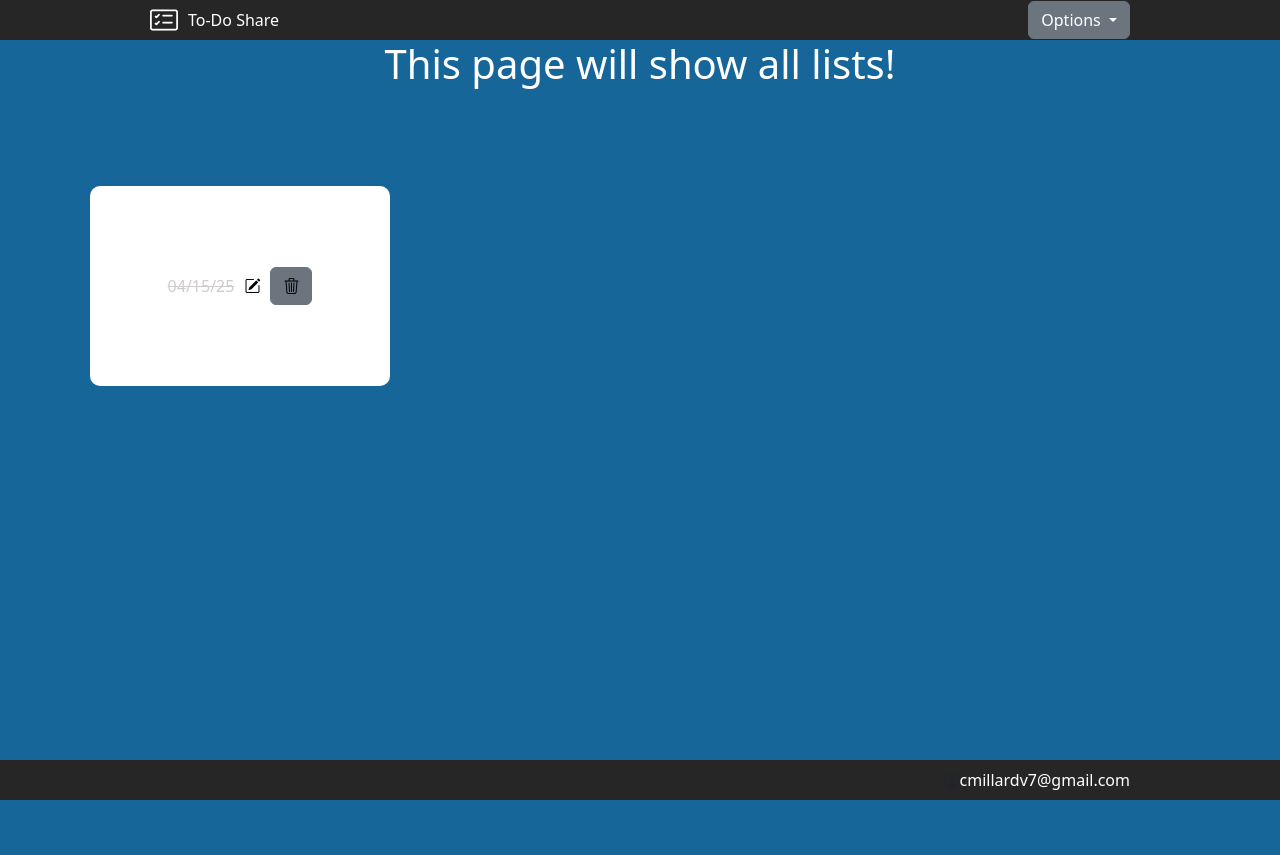
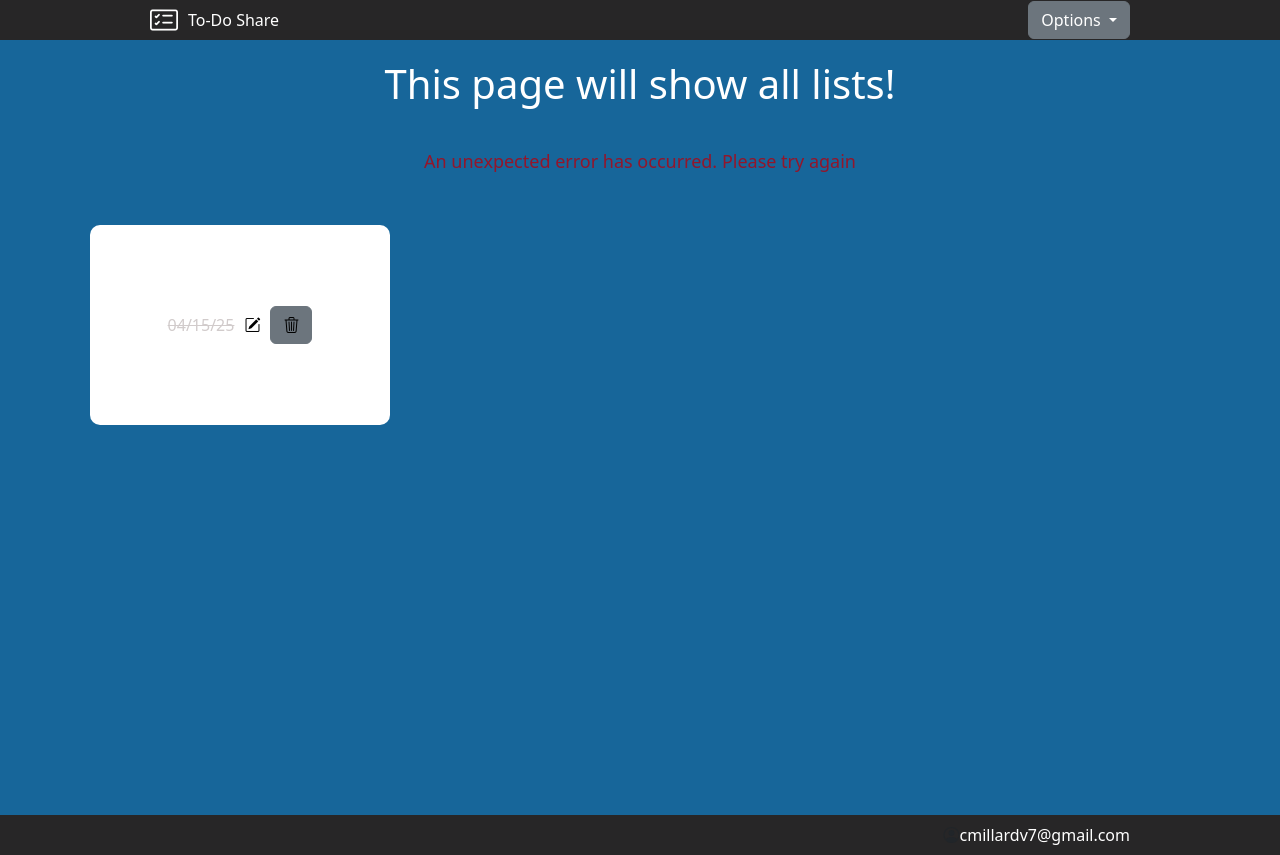
Before and after one commit to BolognaKenshin/to-do-list, a Flask app: a page that uses templates/lists.html in a window 1280 px wide. Before the commit the page ends 800 px from the top, so only its background shows below. Run offline with Flask 3, Linux system fonts and the light colour scheme; a user stored in the database is signed in; some libraries are stand-ins or nearby versions.

Commit message:
Dev Branch - Basic error handling added for queries

```diff
--- a/main.py
+++ b/main.py
@@ -93,42 +93,49 @@ def homepage():
 @app.route("/sign-up", methods=["GET", "POST"])
 def sign_up():
     form = NewUserForm()
+    error = request.args.get('error_message')
     if form.validate_on_submit():
-        result = db.session.execute(db.select(Users).where(Users.email == form.email.data))
-        user = result.scalar()
-        if user:
-            flash("An account using that email already exists.")
-            return redirect(url_for('log_in'))
-        hs_password = generate_password_hash(password=request.form.get('password'), method='pbkdf2:sha256', salt_length=8)
-
-        new_user = Users(
-            email = request.form.get('email'),
-            password = hs_password)
-
-        db.session.add(new_user)
-        db.session.commit()
-        login_user(new_user)
-        print('registered and logging in!')
-        return redirect(url_for('all_lists'))
-    return render_template("signup.html", form=form)
+        try:
+            result = db.session.execute(db.select(Users).where(Users.email == form.email.data))
+            user = result.scalar()
+            if user:
+                flash("An account using that email already exists.")
+                return redirect(url_for('log_in'))
+            hs_password = generate_password_hash(password=request.form.get('password'), method='pbkdf2:sha256', salt_length=8)
+            new_user = Users(
+                email = request.form.get('email'),
+                password = hs_password)
+            db.session.add(new_user)
+            db.session.commit()
+            login_user(new_user)
+            return redirect(url_for('all_lists'))
+        except Exception:
+            e = "An unexpected error has occurred. Please try again."
+            return redirect(url_for('sign_up', error_message=e))
+    return render_template("signup.html", form=form, error_message=error)
 
 @app.route("/log-in", methods=["GET", "POST"])
 def log_in():
     form = LoginForm()
+    e = request.args.get('error_message')
     if form.validate_on_submit():
         email = request.form.get('email')
         password = request.form.get('password')
-        result = db.session.execute(db.select(Users).where(Users.email == email))
-        user = result.scalar()
-        if not user:
-            flash("No account exists under the provided email address.")
-        elif not check_password_hash(user.password, password):
-            flash("The password entered is invalid.")
-        else:
-            login_user(user)
-            print('logging in!')
-            return redirect(url_for('all_lists'))
-    return render_template("login.html", form=form)
+        try:
+            result = db.session.execute(db.select(Users).where(Users.email == email))
+            user = result.scalar()
+            if not user:
+                flash("No account exists under the provided email address.")
+            elif not check_password_hash(user.password, password):
+                flash("The password entered is invalid.")
+            else:
+                login_user(user)
+                print('logging in!')
+                return redirect(url_for('all_lists'))
+        except Exception:
+            e = "An unexpected error has occurred. Please try again."
+            return redirect(url_for('log_in', error_message=e))
+    return render_template("login.html", form=form, error_message=e)
 
 @app.route("/logout")
 def logout():
@@ -138,6 +145,7 @@ def logout():
 # Route for displaying all lists user has generated
 @app.route("/all")
 def all_lists():
+    error_message=request.args.get('error_message')
     session['list_items'] = []
     ongoing_lists = []
     finished_lists = []
@@ -147,7 +155,7 @@ def all_lists():
             finished_lists.append(list)
         else:
             ongoing_lists.append(list)
-    return render_template("lists.html", current_user=current_user, finished_lists=finished_lists, ongoing_lists=ongoing_lists)
+    return render_template("lists.html", current_user=current_user, finished_lists=finished_lists, ongoing_lists=ongoing_lists, error_message=error_message)
 
 # Generated page for naming the list - Checks if the name exists before letting you submit and go to new_list()
 # List name is stored in flask session
@@ -165,16 +173,16 @@ def name_list():
             if not rename == 'rename':
                 session['list_name'] = name_form.to_do_name.data
                 return redirect(url_for('new_list'))
-
             else:
                 list_url_id = request.args.get('url_id')
-                list_to_rename = db.session.execute(db.Select(ListName).where(ListName.list_url_id == list_url_id)).scalar()
-                list_to_rename.list_name = l_name
-                db.session.commit()
-                return redirect(url_for('edit_list', list_url_id=list_url_id))
-
-        else:
-                flash("There is another list with that name registered to your account.")
+                try:
+                    list_to_rename = db.session.execute(db.Select(ListName).where(ListName.list_url_id == list_url_id)).scalar()
+                    list_to_rename.list_name = l_name
+                    db.session.commit()
+                    return redirect(url_for('edit_list', list_url_id=list_url_id))
+                except Exception:
+                    error_message = "An unexpected error has occurred. Please try again"
+                    return redirect(url_for('all_lists', error_message=error_message))
     return render_template('name-list.html', current_user=current_user, name_form=name_form, rename=rename)
 
 # Generated after naming your list, lets you create to-do items - Stores them in flask session
@@ -198,31 +206,32 @@ def new_list():
 @app.route("/edit-list/<list_url_id>", methods=["GET", "POST"])
 def edit_list(list_url_id):
     item_form = ToDoItemForm()
-    list_to_edit = db.session.execute(db.Select(ListName).where(ListName.list_url_id == list_url_id)).scalar()
-    if session['first_access'] == True:
-        session['first_access'] = False
-        session['list_url_id'] = list_url_id
-        session['list_name'] = list_to_edit.list_name
-        session['list_items'] = []
-        for task in list_to_edit.list_items:
-            item = {"task": task.item,
-                    "importance": task.is_important,
-                    "finished": task.is_done,
-                    "order_num": task.order_num,}
-            session['list_items'].append(item)
-    if item_form.validate_on_submit():
-        new_item = {"task":item_form.task.data,
-                    "order_num": len(session['list_items']),
-                    "importance": False,
-                    "finished": False,}
-        session['list_items'].append(new_item)
-        session.modified = True
+    try:
+        list_to_edit = db.session.execute(db.Select(ListName).where(ListName.list_url_id == list_url_id)).scalar()
+        if session['first_access'] == True:
+            session['first_access'] = False
+            session['list_url_id'] = list_url_id
+            session['list_name'] = list_to_edit.list_name
+            session['list_items'] = []
+            for task in list_to_edit.list_items:
+                item = {"task": task.item,
+                        "importance": task.is_important,
+                        "finished": task.is_done,
+                        "order_num": task.order_num,}
+                session['list_items'].append(item)
+        if item_form.validate_on_submit():
+            new_item = {"task":item_form.task.data,
+                        "order_num": len(session['list_items']),
+                        "importance": False,
+                        "finished": False,}
+            session['list_items'].append(new_item)
+            session.modified = True
+    except Exception:
+        error_message = "An unexpected error has occurred. Please try again"
+        return redirect(url_for('all_lists', error_message=error_message))
     current_url = request.url
     return render_template('edit-list.html', current_user=current_user, list=list_to_edit,
                            item_form=item_form, tasks=session['list_items'], current_url=current_url)
-
-
-
 
 
 # Route for saving a new list
@@ -232,61 +241,67 @@ def save_list():
     l_name = session['list_name']
     # If a new list is being saved, variable is defined from 'new-list.html'
     if is_new_list == "True":
-        session['list_url_id'] = generate_url_id()
-        l_url_id = session['list_url_id']
-        new_list_name = ListName(
-            list_name=l_name,
-            list_url_id=l_url_id,
-        )
-        current_user.list_names.append(new_list_name)
+        try:
+            session['list_url_id'] = generate_url_id()
+            l_url_id = session['list_url_id']
+            new_list_name = ListName(
+                list_name=l_name,
+                list_url_id=l_url_id,
+            )
+            current_user.list_names.append(new_list_name)
 
-        # Save index is to properly reference ascending item names (item 1, item 2, item 3)
-        save_index = 0
-        for item in session['list_items']:
-            new_item = ToDoItem(
-                item=item['task'],
-                list_name=new_list_name,
-                order_num=save_index,
-                is_important=False,
-                is_done=False,
-            )
-            db.session.add(new_item)
-            save_index += 1
+            # Save index is to properly reference ascending item names (item 1, item 2, item 3)
+            save_index = 0
+            for item in session['list_items']:
+                new_item = ToDoItem(
+                    item=item['task'],
+                    list_name=new_list_name,
+                    order_num=save_index,
+                    is_important=False,
+                    is_done=False,
+                )
+                db.session.add(new_item)
+                save_index += 1
+        except Exception:
+            error_message = "An unexpected error has occurred. Please try again"
+            return redirect(url_for('all_lists', error_message=error_message))
     # If new_list is "False," which is set in 'edit-list.html'
     else:
-        list_to_edit = db.session.execute(db.Select(ListName).where(ListName.list_url_id == session['list_url_id'])).scalar()
-        if list_to_edit not in current_user.list_names:
-            db.session.execute(relationships_table.insert().values(
-                user_id=current_user.id,
-                list_name_id=list_to_edit.id,
-            ))
-        list_to_edit.list_name = session['list_name']
-        # This section triggers when saving a list after deleting items.
-        if len(list_to_edit.list_items) > len(session['list_items']):
-            for i in range(len(list_to_edit.list_items)):
-                if i < len(session['list_items']):
-                    continue
+        try:
+            list_to_edit = db.session.execute(db.Select(ListName).where(ListName.list_url_id == session['list_url_id'])).scalar()
+            if list_to_edit not in current_user.list_names:
+                db.session.execute(relationships_table.insert().values(
+                    user_id=current_user.id,
+                    list_name_id=list_to_edit.id,
+                ))
+            list_to_edit.list_name = session['list_name']
+            # This section triggers when saving a list after deleting items.
+            if len(list_to_edit.list_items) > len(session['list_items']):
+                for i in range(len(list_to_edit.list_items)):
+                    if i < len(session['list_items']):
+                        continue
+                    else:
+                        db.session.delete(list_to_edit.list_items[i])
+            for i in range(len(session['list_items'])):
+                # To catch if there are more tasks being saved to an existing list
+                if i < len(list_to_edit.list_items):
+                    item = list_to_edit.list_items[i]
+                    item.item = session['list_items'][i]['task']
+                    item.is_important= session['list_items'][i]['importance']
+                    item.is_done = session['list_items'][i]['finished']
+                    item.order_num = session['list_items'][i]['order_num']
                 else:
-                    db.session.delete(list_to_edit.list_items[i])
-        for i in range(len(session['list_items'])):
-            # To catch if there are more tasks being saved to an existing list
-            if i < len(list_to_edit.list_items):
-                item = list_to_edit.list_items[i]
-                item.item = session['list_items'][i]['task']
-                item.is_important= session['list_items'][i]['importance']
-                item.is_done = session['list_items'][i]['finished']
-                item.order_num = session['list_items'][i]['order_num']
-            else:
-                new_item = ToDoItem(
-                    item=session['list_items'][i]['task'],
-                    list_name=list_to_edit,
-                    order_num=session['list_items'][i]['order_num'],
-                    is_important=session['list_items'][i]['importance'],
-                    is_done=session['list_items'][i]['finished']
-                )
-                db.session.add(new_item)
-
-
+                    new_item = ToDoItem(
+                        item=session['list_items'][i]['task'],
+                        list_name=list_to_edit,
+                        order_num=session['list_items'][i]['order_num'],
+                        is_important=session['list_items'][i]['importance'],
+                        is_done=session['list_items'][i]['finished']
+                    )
+                    db.session.add(new_item)
+        except Exception:
+            error_message = "An unexpected error has occurred. Please try again"
+            return redirect(url_for('all_lists', error_message=error_message))
     db.session.commit()
     return redirect(url_for("all_lists", current_user=current_user))
 
@@ -294,9 +309,13 @@ def save_list():
 @app.route("/delete-list", methods=["GET"])
 def delete_list():
     list_id = request.args.get('list_name_id')
-    list_to_delete = db.get_or_404(ListName, list_id)
-    db.session.delete(list_to_delete)
-    db.session.commit()
+    try:
+        list_to_delete = db.get_or_404(ListName, list_id)
+        db.session.delete(list_to_delete)
+        db.session.commit()
+    except Exception:
+        error_message = "An unexpected error has occurred. Please try again"
+        return redirect(url_for('all_lists', error_message=error_message))
     return redirect(url_for('all_lists'))
 
 @app.route("/change-importance")
--- a/static/css/styles.css
+++ b/static/css/styles.css
@@ -5,6 +5,7 @@ a {
 #all-lists-headline {
     color: white;
     text-align: center;
+    margin: 20px 0;
 }
 
 #all-lists-main{
@@ -14,6 +15,15 @@ a {
 .popover {
     height: 200px;
     width: 200px;
+}
+
+.error_message {
+    color: rgb(147, 22, 43);
+    font-size: 18px;
+    font-weight: 500;
+    text-align: center;
+    margin-top: 40px;
+    margin-bottom: 40px;
 }
 
 .form {
@@ -140,7 +150,7 @@ html, body {
     flex-wrap: wrap;
     width: 100%;
     min-height: calc(100vh - 200px);
-    padding: 80px;
+    padding: 0 80px 80px 80px;
 }
 
 #list-item-bar {
--- a/templates/lists.html
+++ b/templates/lists.html
@@ -2,7 +2,9 @@
 
 <main id="all-lists-main">
         <h1 id="all-lists-headline">This page will show all lists!</h1>
-
+        {% if error_message %}
+            <p class="error_message">{{ error_message }}</p>
+        {% endif %}
         <div id="list-card-holder">
                 {% set delete_list_url = url_for('delete_list') %}
                 {% for list in ongoing_lists %}
--- a/templates/login.html
+++ b/templates/login.html
@@ -10,7 +10,12 @@
         {% endfor %}
         {% endwith %}
 
+        {% if error_message %}
+            <p class="error_message">{{ error_message }}</p>
+        {% endif %}
+
         {{ render_form(form, novalidate=True) }}
+
     </div>
 </main>
 
--- a/templates/signup.html
+++ b/templates/signup.html
@@ -3,6 +3,9 @@
 <main>
     <div id="new-user-div">
         <h1 id="new-user-h1">New User Registration</h1>
+        {% if error_message %}
+            <p class="error_message">{{ error_message }}</p>
+        {% endif %}
         {{ render_form(form, novalidate=True) }}
     </div>
 </main>
```
Also changed, not shown: instance/to-dos.db.
